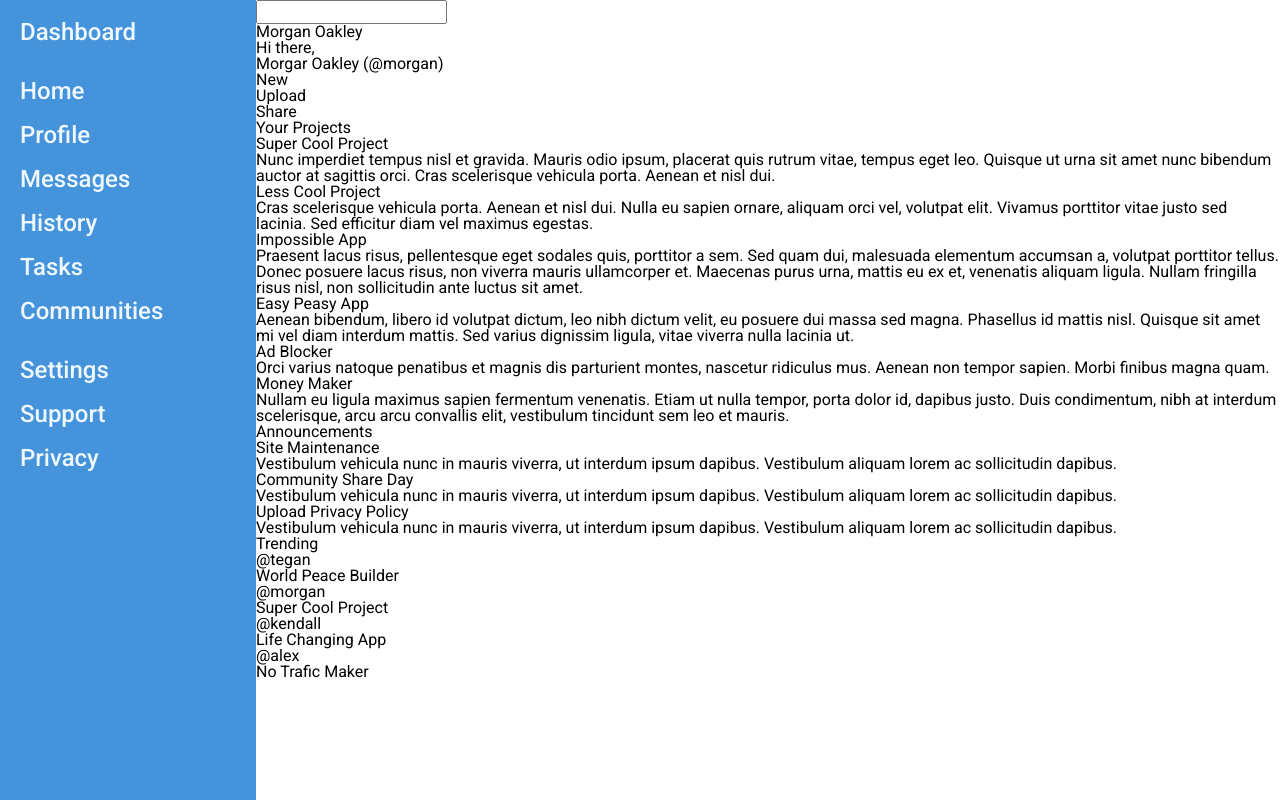
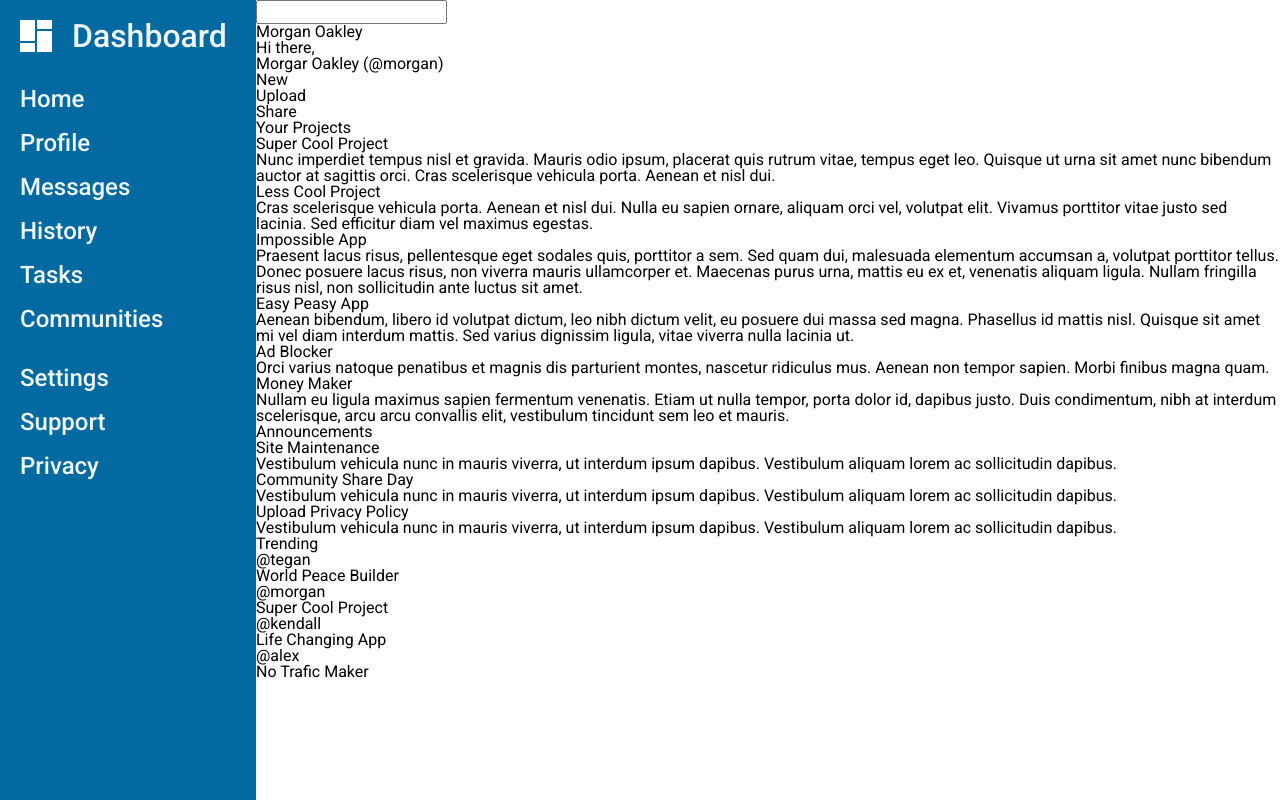
Before and after one commit to Campolino/dashbord-layout, a website: page index.html in a window 1280 px wide. Drawn offline with nearby package versions, Linux system fonts and the light colour scheme.

Commit message:
Header logo layout

```diff
--- a/css/style.css
+++ b/css/style.css
@@ -1,3 +1,4 @@
+/*  GERAL  */
 @import url('https://fonts.googleapis.com/css2?family=Roboto:wght@400;500&display=swap');
 
 body {
@@ -7,8 +8,10 @@ body {
   font-family: 'Roboto', sans-serif;
 }
 
+/*  NAVBAR CONFIGURATION  */
+
 nav {
-  background-color: rgb(69, 147, 219);
+  background-color: #0369a1;
   color: aliceblue;
   font-size: 1.5rem;
   font-weight: 500;
@@ -25,3 +28,32 @@ nav > header, nav > section {
 nav > section > div + div, nav > header {
   margin-top: 20px;
 }
+
+/*  LOGO and HEADER TITLE  */
+nav > header {
+  display: flex;
+  align-items: center;
+  gap: 20px;
+  font-size: 2rem;
+}
+
+.header-logo {
+  display: grid;
+  height: 2rem;
+  width: 2rem;
+  grid-template-columns: repeat(2, 1fr);
+  grid-template-rows: repeat(3, 1fr);
+  gap: 2px;
+}
+
+.header-logo > div {
+  background-color: white;
+}
+
+.header-logo > :first-child {
+  grid-area: 1 / 1 / 3 / 1;
+}
+
+.header-logo > :last-child {
+  grid-area: 2 / 2 / 4 / 2;
+}
--- a/index.html
+++ b/index.html
@@ -13,7 +13,12 @@
 <body>
   <nav>
     <header>
-      <figure class="header-logo"></figure>
+      <figure class="header-logo">
+        <div></div>
+        <div></div>
+        <div></div>
+        <div></div>
+      </figure>
       <div class="header-title">Dashboard</div>
     </header>
     <section>
```
